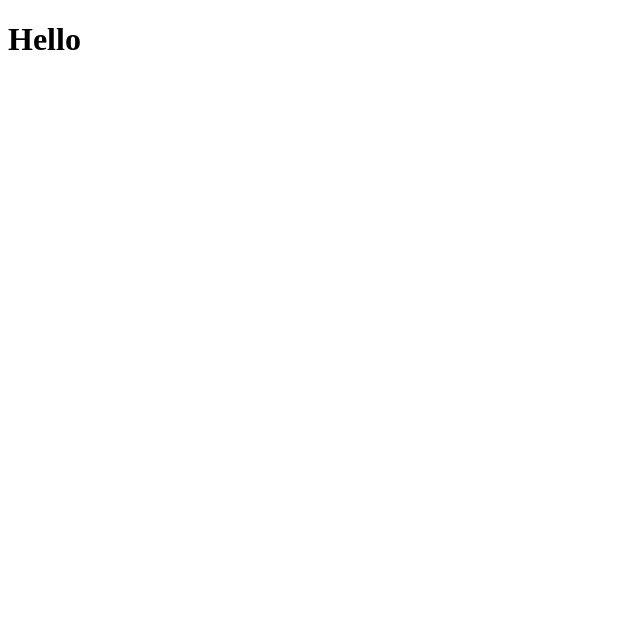
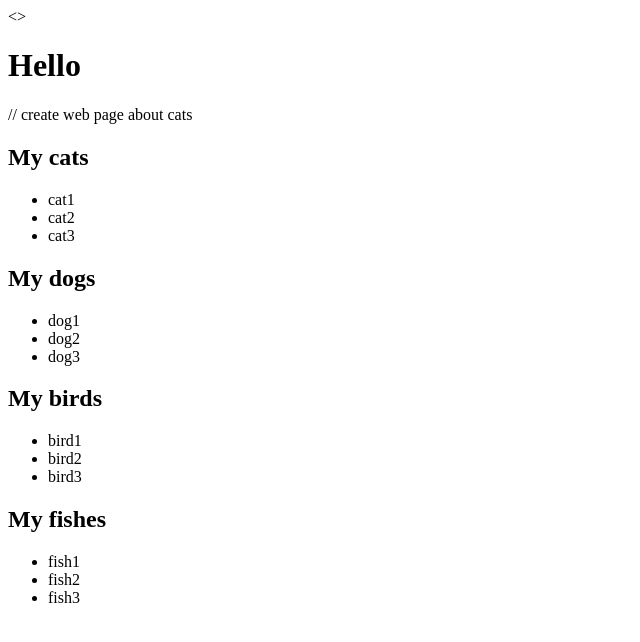
Before and after one commit to Znakkk/Studying, a plain HTML site: page index.html in a window 1280 px wide. Shown: the whole page, without its empty margins (0-640 px from the left). Drawn offline with Linux system fonts and the light colour scheme.

Commit message:
Update index.html

```diff
--- a/index.html
+++ b/index.html
@@ -6,8 +6,34 @@
     <meta name="viewport" content="width=device-width, initial-scale=1.0">
     <title>Document</title>
 </head>
-<body>
+<>
     <h1>Hello</h1>
+    // create web page about cats
+
+    <h2>My cats</h2>
+    <ul>
+        <li>cat1</li>
+        <li>cat2</li>
+        <li>cat3</li>
+    </ul>
+    <h2>My dogs</h2>
+    <ul>
+        <li>dog1</li>
+        <li>dog2</li>
+        <li>dog3</li>
+    </ul>
+    <h2>My birds</h2>
+    <ul>
+        <li>bird1</li>
+        <li>bird2</li>
+        <li>bird3</li>
+    </ul>
+    <h2>My fishes</h2>
+    <ul>
+        <li>fish1</li>
+        <li>fish2</li>
+        <li>fish3</li>
+
 
 </body>
 </html>
```
